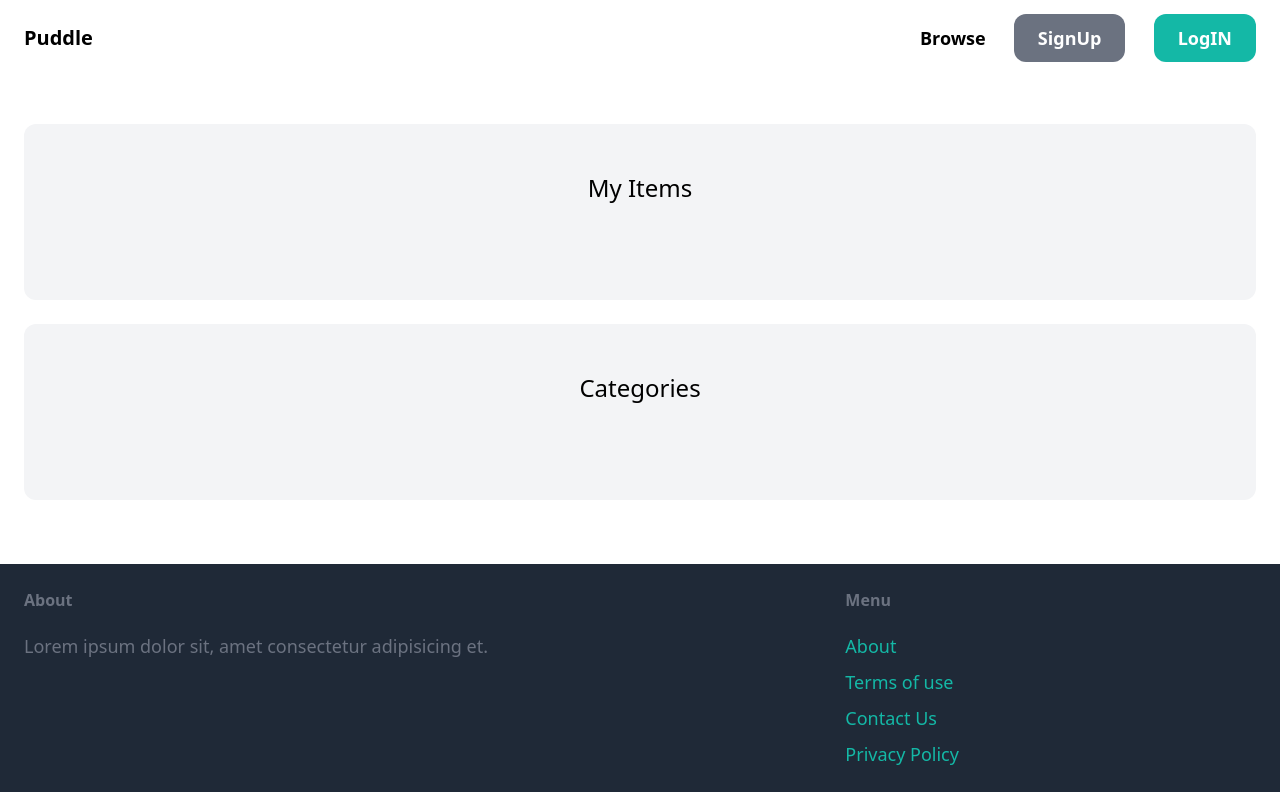
After one commit to nick-tharwal/django1_puddle, a Django app: template puddl/dashboard/templates/dashboard/index.html in a window 1280 px wide. The commit adds this page. Run offline with Django 3.2, Linux system fonts and the light colour scheme; the template is opened without the code that fills it, so the values that code supplies are empty; some libraries are stand-ins or nearby versions.

Commit message:
Dashboard

```diff
--- a/puddl/core/templates/core/base.html
+++ b/puddl/core/templates/core/base.html
@@ -17,7 +17,7 @@
                 {% if request.user.is_authenticated %}
                 <a href=" {% url 'item:new' %}" class="text-lg font-semibold hover:text-gray-500">New-Item</a>
                 <a href="#" class="px-6 py-3 text-lg font-semibold bg-teal-500 text-white rounded-xl hover:bg-teal-700">Inbox</a>
-                <a href="#" class="px-6 py-3 text-lg font-semibold bg-teal-500 text-white rounded-xl hover:bg-teal-700">DashBoard</a>
+                <a href="{% url 'dashboard:index' %}" class="px-6 py-3 text-lg font-semibold bg-teal-500 text-white rounded-xl hover:bg-teal-700">DashBoard</a>
                 {% else %}
                     <a href="{% url 'core:signup' %}" class="px-6 py-3 text-lg font-semibold bg-gray-500 text-white rounded-xl hover:bg-gray-700">SignUp</a>
                     <a href="{% url 'core:login' %}" class="px-6 py-3 text-lg font-semibold bg-teal-500 text-white rounded-xl hover:bg-teal-700">LogIN</a>
--- /dev/null
+++ b/puddl/dashboard/templates/dashboard/index.html
@@ -0,0 +1,48 @@
+{% extends 'core/base.html' %}
+
+{% block title%}
+Dashboard
+{% endblock %}
+
+{% block content%}
+<div class="mt-6 px-6 py-12 bg-gray-100 rounded-xl">
+    <h2 class="mb-12 text-2xl text-center">My Items</h2>
+    <div class="grid grid-cols-3 gap-3">
+        {% for item in items %}
+        <div>
+            <a href="{% url 'item:detail' item.id %}">
+                <div>
+                    <img src="{{ item.image.url }}" alt="" class="rounded-t-xl">
+                </div>
+                <div class="p-6 bg-white rounded-b-xl">
+                    <h2 class="text-2xl">{{ item.name }}</h2>
+                    <p class="text-black-500">Price : {{item.price}}</p>
+                </div>
+            </a>
+        </div>
+        {% endfor %}
+    </div>
+</div>
+<div class="mt-6 px-6 py-12 bg-gray-100 rounded-xl">
+    <h2 class="mb-12 text-2xl text-center">Categories</h2>
+    <div class="grid grid-cols-3 gap-3">
+        {% for category in categories%}
+        <div>
+            <a href="#" >
+                <div class="p-6 bg-white rounded-b-xl">
+                    <h2 class="text-2xl">{{ category.name }}</h2>
+                    <p class="text-black-500">{{ category.items.count}} items</p>
+                </div>
+            </a>
+        </div>
+        {% endfor %}
+
+     </div>
+</div>
+<div class="px-6">
+    <div class="py-5">
+
+    </div>
+</div>
+
+{% endblock %}
--- a/puddl/puddl/urls.py
+++ b/puddl/puddl/urls.py
@@ -7,5 +7,6 @@ from core.views import index , contact
 urlpatterns = [
     path('',include('core.urls')),
     path('items/',include('item.urls')),
+    path('dashboard/',include('dashboard.urls')),
     path('admin/', admin.site.urls),
 ] + static(settings.MEDIA_URL,document_root=settings.MEDIA_ROOT)
```
Also changed, not shown: puddl/dashboard/urls.py (added, +9 -0 lines), puddl/dashboard/views.py (+12 -1 lines), puddl/item/templates/item/detail.html (+4 -5 lines).
